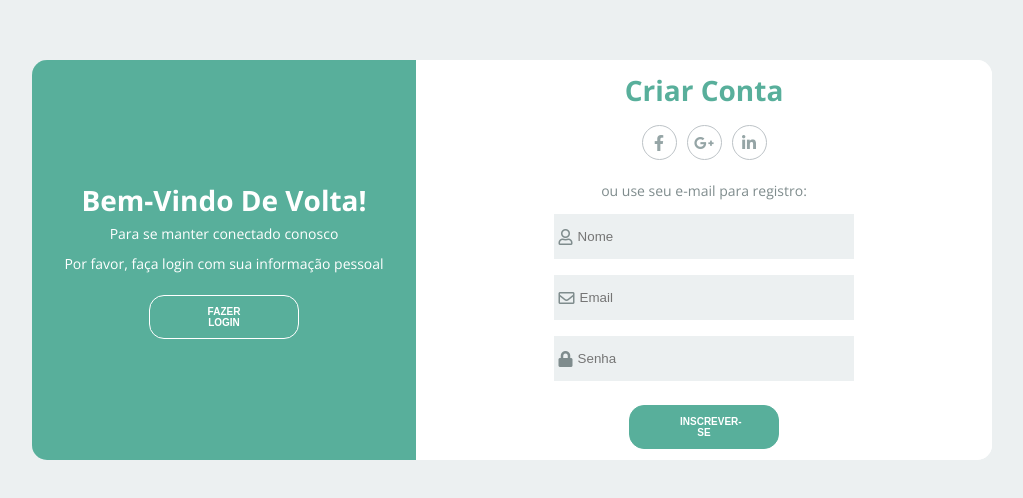
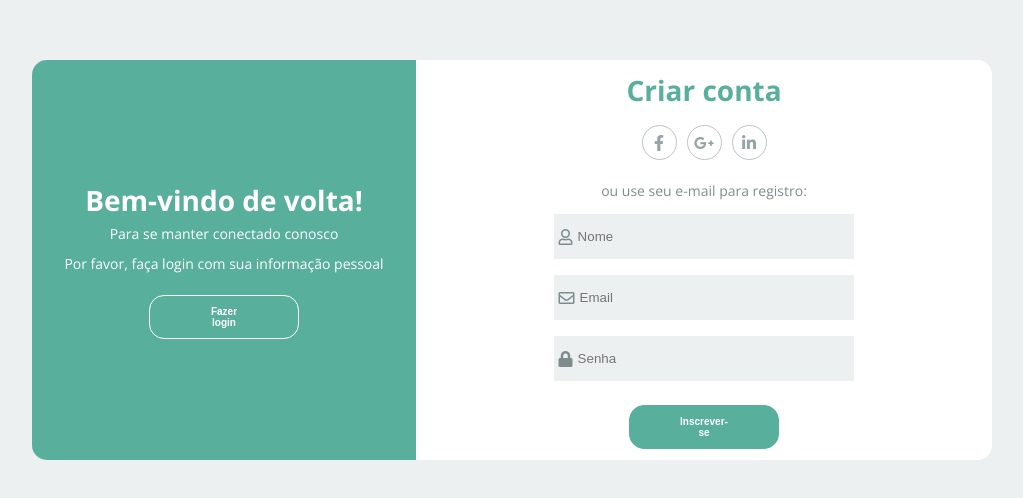
Before and after one commit to rdaguiar2025/rdaguiar, a plain HTML site: page index.html in a window 1280 px wide. Shown: the part 140-638 px from the top of the page, without its empty margins (128-1151 px from the left). Drawn offline with nearby package versions, Linux system fonts and the light colour scheme.

Commit message:
Update style.css

```diff
--- a/css/style.css
+++ b/css/style.css
@@ -38,7 +38,7 @@ body {
 .title {
     font-size: 28px;
     font-weight: bold;
-    text-transform: capitalize;
+/*    text-transform: capitalize;*/
 }
 .title-primary {
     color: #fff;
@@ -59,7 +59,7 @@ body {
 }
 .btn {
     border-radius: 15px;
-    text-transform: uppercase;
+ /*   text-transform: uppercase;*/
     color: #fff;
     font-size: 10px;
     padding: 10px 50px;
```
